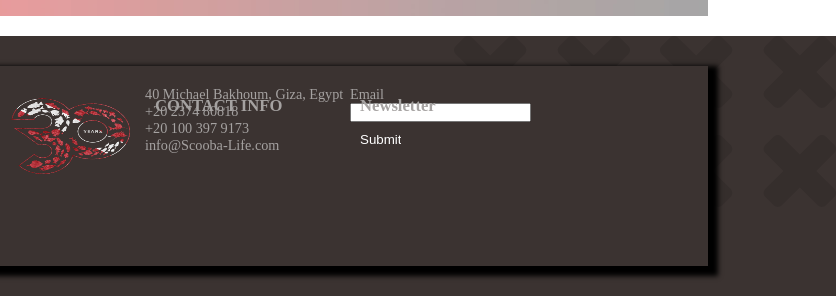
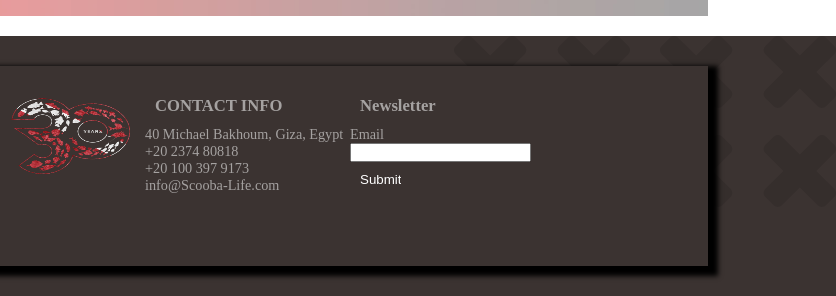
Before and after one commit to Adhamtonsy/ScoobaLife, a plain HTML site: page index.html in a window 1280 px wide. Shown: the part 1290-1586 px from the top of the page, 444-1280 px from the left. Drawn offline with Linux system fonts and the light colour scheme.

Commit message:
Style.css

```diff
--- a/Style.css
+++ b/Style.css
@@ -345,6 +345,7 @@ footer {
 }
 .footer-top .row .home-central h3{
     margin: 10px;
+    position: unset;
 
 }
 .footer-top img{
```
